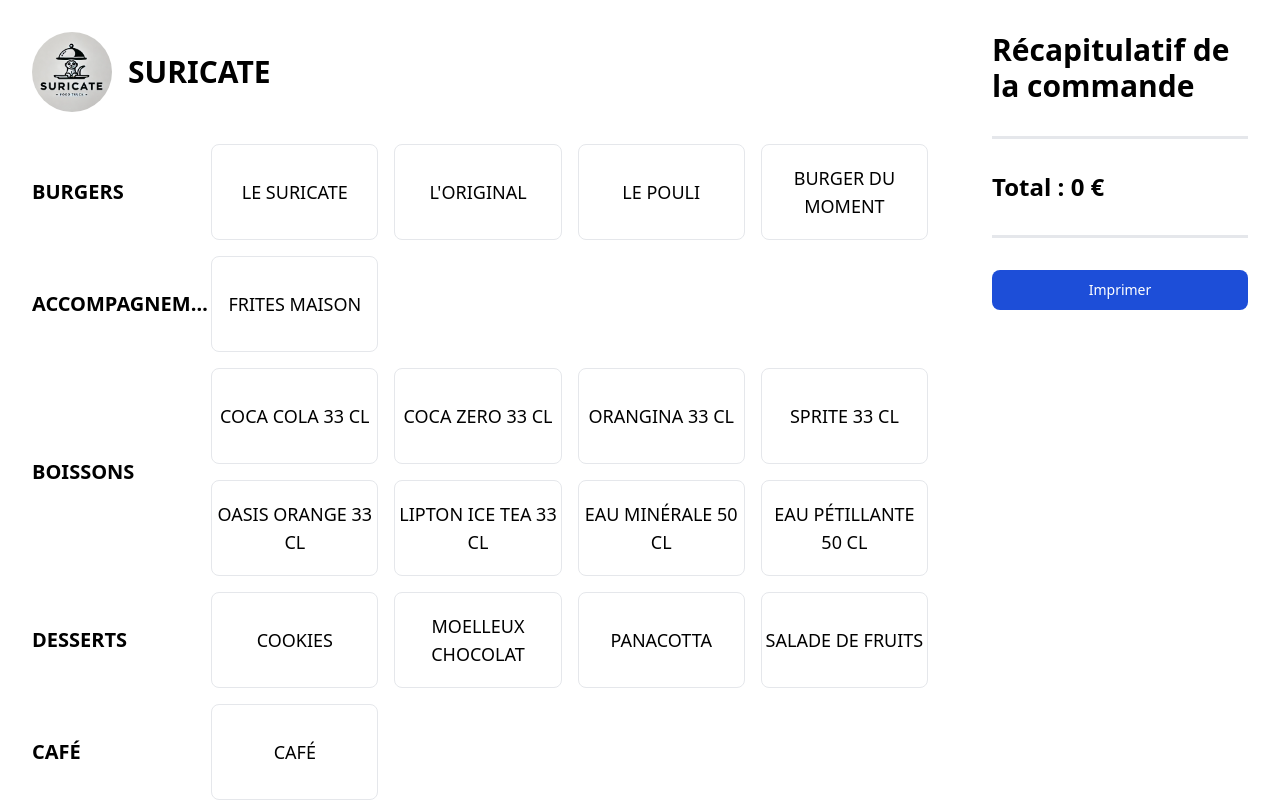
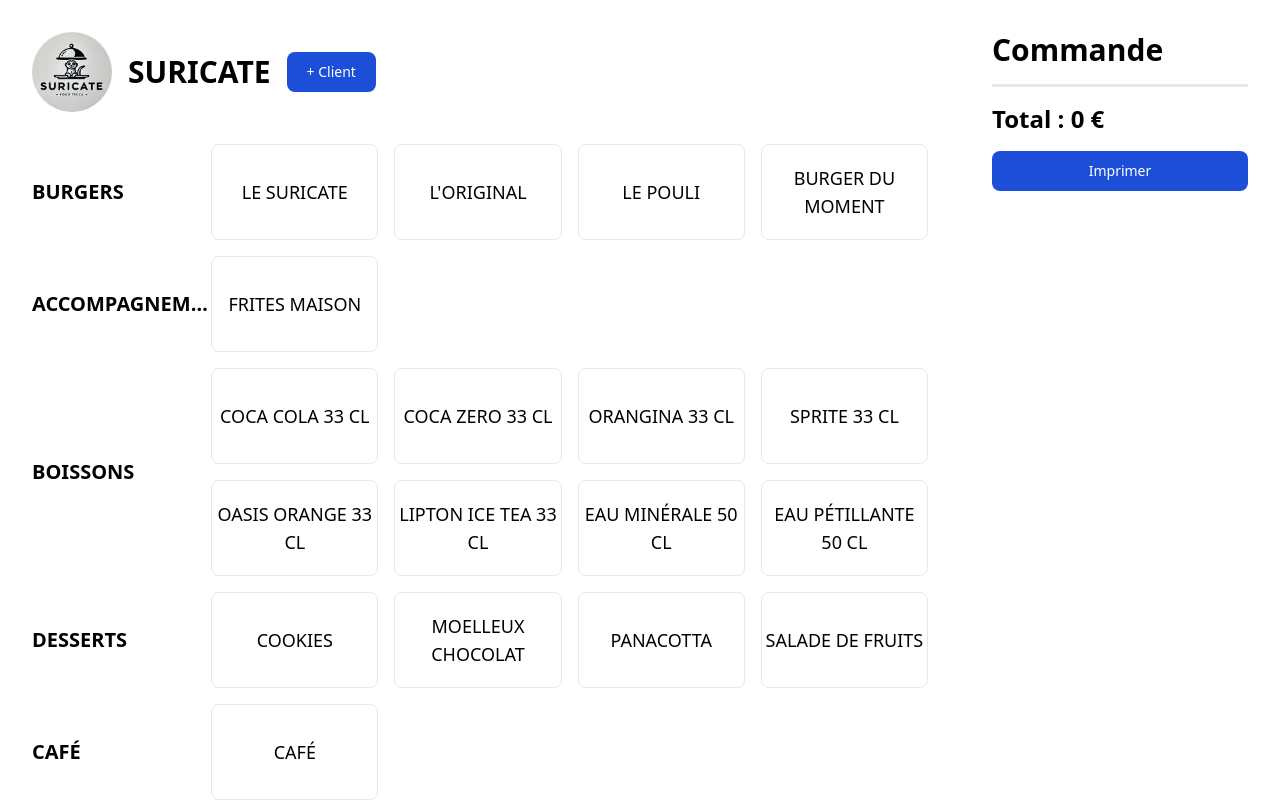
Before and after one commit to fwuensche/suricate, a React (Vite) app: page / in a window 1280 px wide. Shown: the top 802 px of the page. Built offline with nearby package versions, Linux system fonts and the light colour scheme.

Commit message:
improve print and customer selection

```diff
--- a/src/App.jsx
+++ b/src/App.jsx
@@ -8,25 +8,18 @@
 function App() {
   const [orderItems, setOrderItems] = useState([])
   const [paymentMethod, setPaymentMethod] = useState(null)
-
-  const onPrint = () => window.print()
+  const [customerName, setCustomerName] = useState('')
 
   return (
     <div className='flex'>
       <div className='w-3/4 p-8 print:hidden'>
-        <Header />
+        <Header customerName={customerName} setCustomerName={setCustomerName} />
         <Menu setOrderItems={setOrderItems} />
-        <Divider />
+        <Divider margin />
         <PaymentMethods paymentMethod={paymentMethod} setPaymentMethod={setPaymentMethod} />
       </div>
-      <div className='w-1/4 p-8'>
-        <Order orderItems={orderItems} paymentMethod={paymentMethod} />
-        <div className='print:hidden'>
-          <Divider />
-          <button onClick={onPrint} className='btn-primary w-full'>
-            Imprimer
-          </button>
-        </div>
+      <div className='w-1/4 p-8 print:w-full'>
+        <Order orderItems={orderItems} paymentMethod={paymentMethod} customerName={customerName} />
       </div>
     </div>
   )
--- a/src/components/Divider.jsx
+++ b/src/components/Divider.jsx
@@ -1,5 +1,5 @@
-const Divider = () => {
-  return <hr className='my-8 border-b-2 border-gray-200' />
+const Divider = ({ margin } = { margin: false }) => {
+  return <hr className={`border-b-2 border-gray-200 ${margin ? 'my-8' : ''}`} />
 }
 
 export default Divider
--- a/src/components/Header.jsx
+++ b/src/components/Header.jsx
@@ -1,12 +1,24 @@
 import Logo from '../assets/suricate.png'
 
-const Header = () => {
+const Header = ({ customerName, setCustomerName }) => {
+  const handleAddCustomer = () => {
+    const name = prompt('Enter customer name:')
+    if (name) setCustomerName(name)
+  }
+
   return (
-    <div className='mb-8 flex items-center'>
+    <div className='mb-8 flex items-center gap-4'>
       <a href={Logo} target='_blank' rel='noopener noreferrer'>
-        <img src={Logo} alt='Suricate logo' className='w-20 h-20 mr-4 rounded-full' />
+        <img src={Logo} alt='Suricate logo' className='w-20 h-20 rounded-full' />
       </a>
       <h1>SURICATE</h1>
+      <div className=''>
+        {!customerName && (
+          <button onClick={handleAddCustomer} className='btn-primary'>
+            + Client
+          </button>
+        )}
+      </div>
     </div>
   )
 }
--- a/src/components/Order.jsx
+++ b/src/components/Order.jsx
@@ -2,12 +2,21 @@
 import Ingredient from './Ingredient'
 import { sum } from 'lodash-es'
 
-const Order = ({ orderItems, paymentMethod }) => {
+const Order = ({ orderItems, paymentMethod, customerName }) => {
   const totalAmount = sum(orderItems.map((item) => item.price))
 
+  const onPrint = () => {
+    window.print()
+  }
+
   return (
-    <div id='order'>
-      <h1>Récapitulatif de la commande</h1>
+    <div id='order' className='flex flex-col gap-4'>
+      <h1>Commande</h1>
+      {customerName && (
+        <h2>
+          Client: <span className='uppercase'>{customerName}</span>
+        </h2>
+      )}
       {orderItems.map((item, index) => (
         <ul className='mt-3' key={index}>
           <li>
@@ -25,6 +34,11 @@
       <Divider />
       <h2>Total : {totalAmount} €</h2>
       {paymentMethod && <h2>Paiement : {paymentMethod}</h2>}
+      <div className='print:hidden'>
+        <button onClick={onPrint} className='btn-primary w-full'>
+          Imprimer
+        </button>
+      </div>
     </div>
   )
 }
--- a/src/index.css
+++ b/src/index.css
@@ -28,6 +28,6 @@
   }
 
   .btn-primary {
-    @apply text-white bg-blue-700 hover:bg-blue-800 focus:ring-4 focus:ring-blue-300 font-medium rounded-lg text-sm px-5 py-2.5 me-2 mb-2;
+    @apply text-white bg-blue-700 hover:bg-blue-800 focus:ring-4 focus:ring-blue-300 font-medium rounded-lg text-sm px-5 py-2.5;
   }
 }
```
